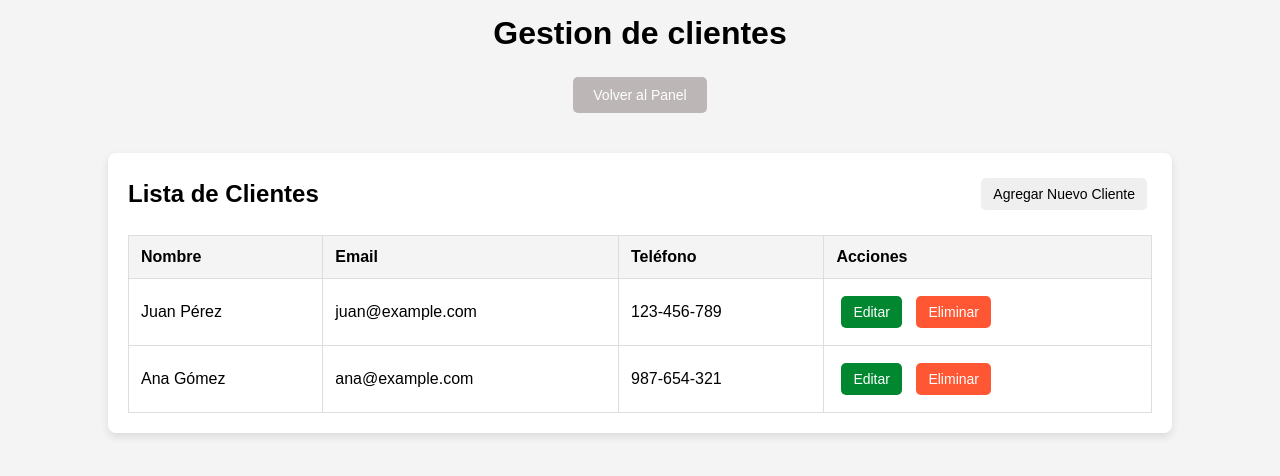
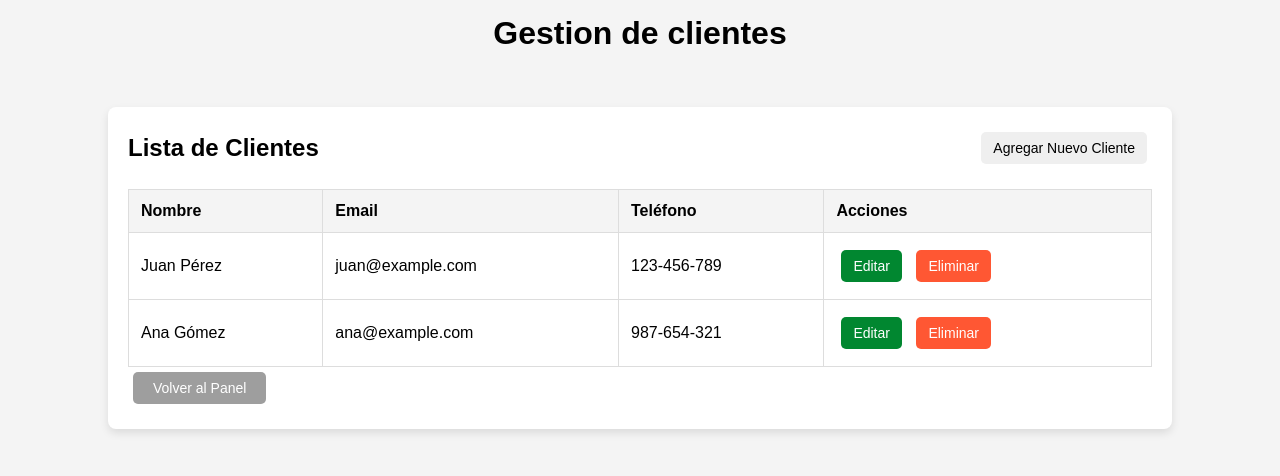
Before and after one commit to briancgx/concesionaria-osorio, a Flask app: page /clientes in a window 1280 px wide. Shown: the top 476 px of the page. Run offline with Flask 3, Linux system fonts and the light colour scheme.

Commit message:
Acomodo y estilo de botones 'volver'

```diff
--- a/static/css/clientes.css
+++ b/static/css/clientes.css
@@ -114,3 +114,19 @@ button:hover {
     opacity: 0.8;
 
 }
+
+/* Estilo del botón Volver al Panel (Coincidiendo con el estilo de créditos e inventarios) */
+.btn-volver {
+    padding: 8px 20px;
+    background-color: #9E9E9E; /* Color gris */
+    color: white;
+    border-radius: 5px;
+    font-size: 14px;
+    cursor: pointer;
+    border: none;
+    text-decoration: none;
+}
+
+.btn-volver:hover {
+    background-color: #757575; /* Color gris oscuro al pasar el ratón */
+}
--- a/templates/clientes.html
+++ b/templates/clientes.html
@@ -11,7 +11,6 @@
     <header>
         <h1>Gestion de clientes</h1>
         <nav>
-            <button onclick="window.location.href='/panel'" style="background-color: #bcb6b6; color: white; padding: 10px 20px; border: none; border-radius: 5px; cursor: pointer;">Volver al Panel</button>
         </nav>
     </header>
 
@@ -54,6 +53,9 @@
                 <!-- Más filas de clientes -->
             </tbody>
         </table>
+        <div class="back-button-container">
+            <button class="btn-volver" onclick="window.location.href='/panel'">Volver al Panel</button>
+        </div>
     </section>
 </body>
 </html>
```
Also changed, not shown: static/css/inventarios.css (+16 -0 lines), static/css/usuarios.css (+16 -0 lines).
